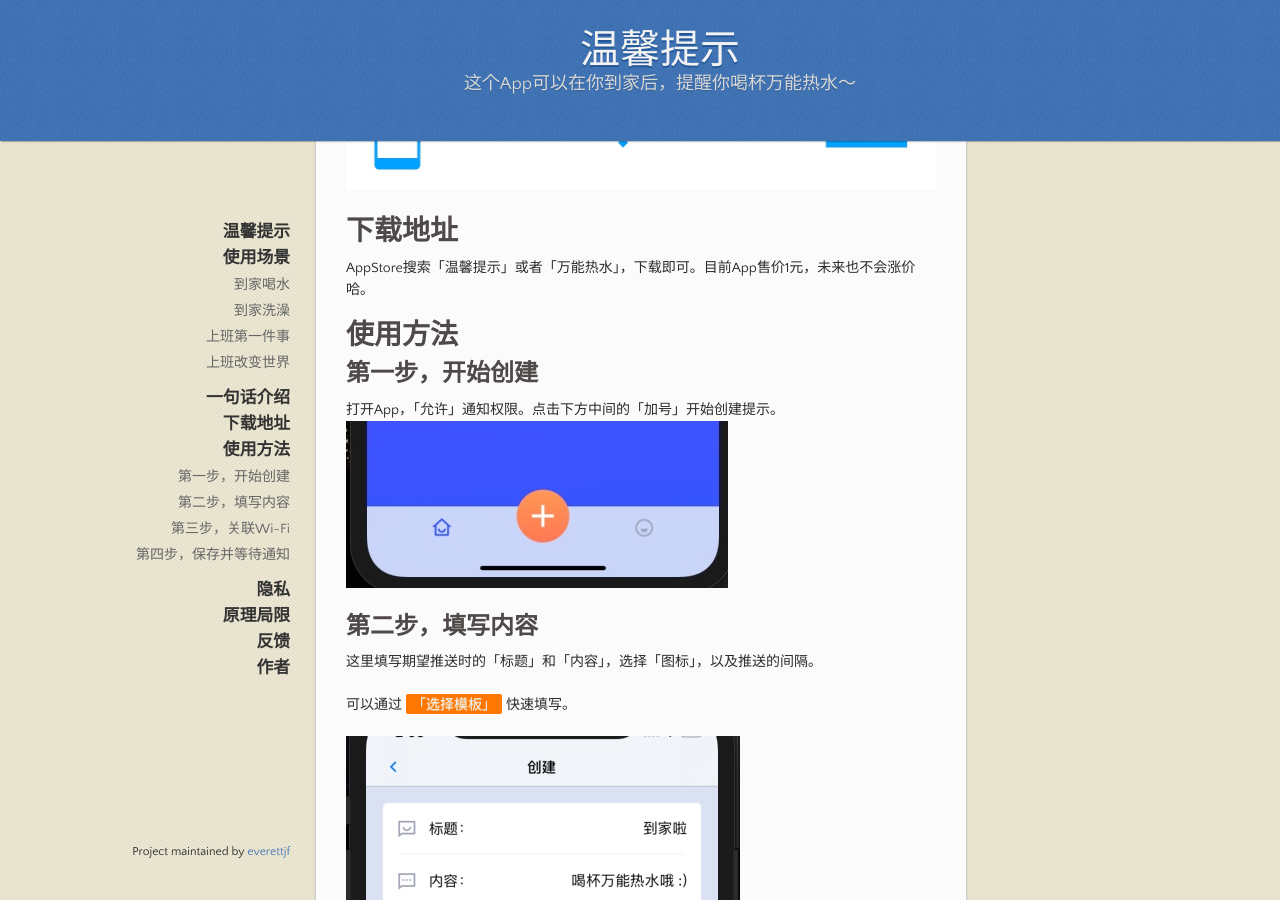
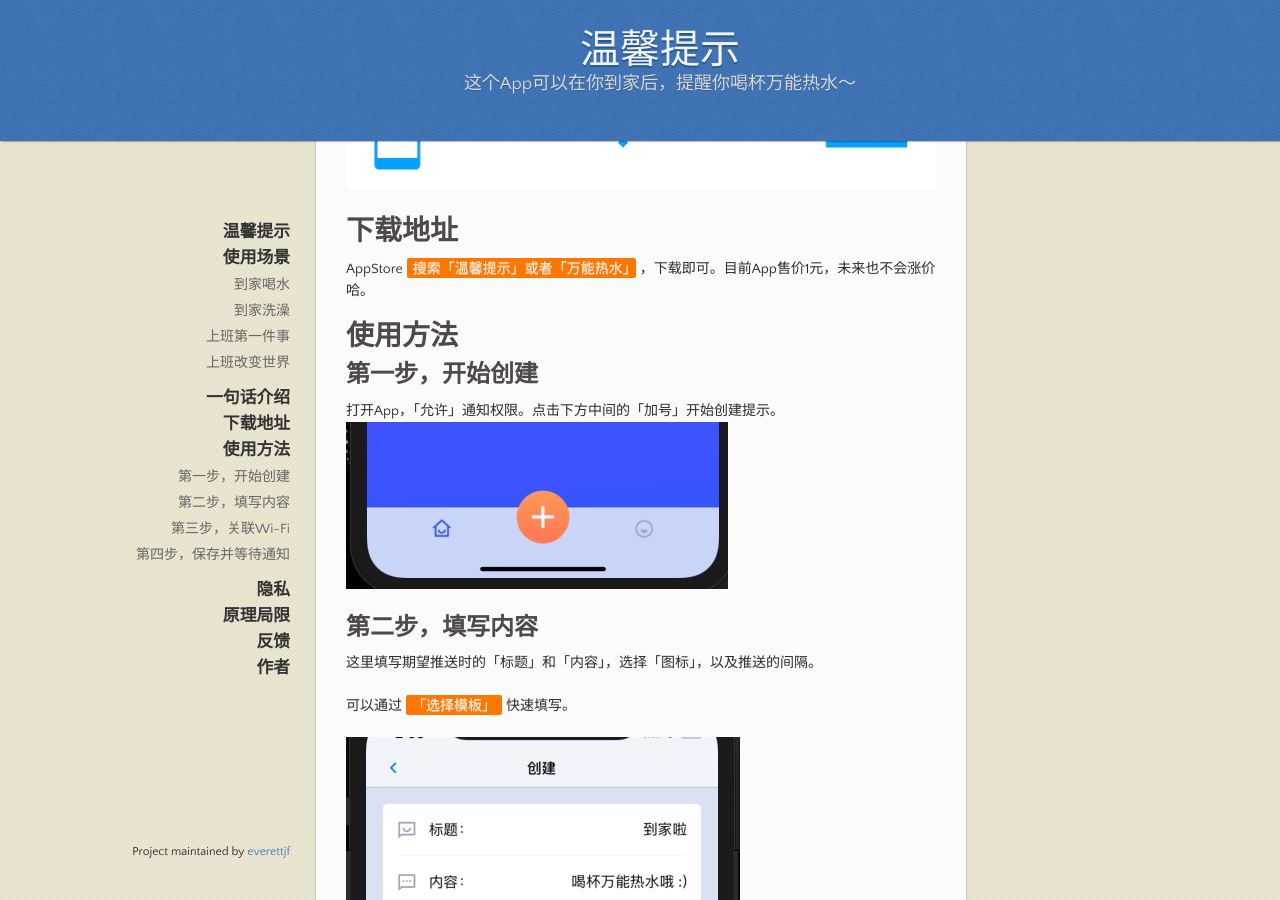
Before and after one commit to warmhello/warmhello.github.io, a Jekyll site: the page built from index.md, in a window 1280 px wide and 900 px high, scrolled down 1946 px. Built offline with Jekyll 4.4.1, drawn with Linux system fonts in a browser that asks for light colours; our own code applies the rules of GitHub Pages for plain Markdown files.

```diff
--- a/index.md
+++ b/index.md
@@ -62,7 +62,7 @@ Emmmmm，那这个App的名称可以叫「喝杯万能热水」了，
 
 # 下载地址
 
-AppStore搜索「温馨提示」或者「万能热水」，下载即可。目前App售价1元，未来也不会涨价哈。
+AppStore`搜索「温馨提示」或者「万能热水」`，下载即可。目前App售价1元，未来也不会涨价哈。
 
 
 # 使用方法
```
